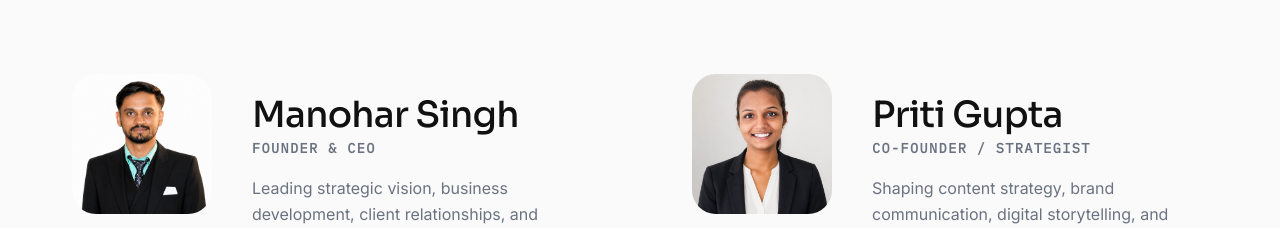
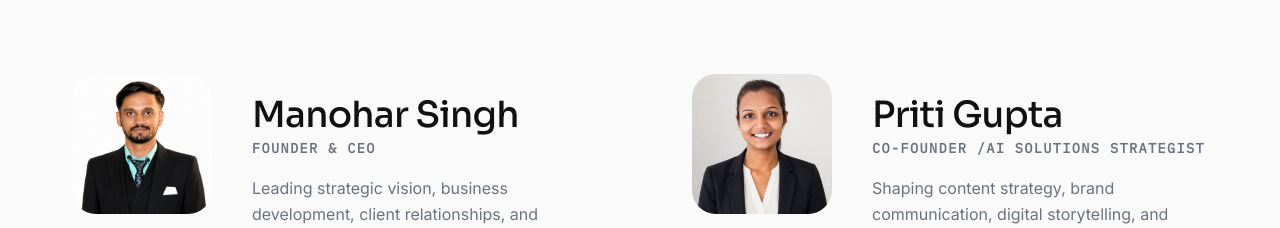
Before and after one commit to Manoharaya/codex-new, a React (Vite) app: page /about in a window 1280 px wide. Shown: the part 2460-2688 px from the top of the page. Built offline with nearby package versions, Linux system fonts and the light colour scheme.

Commit message:
fix: update Priti's role in about page

```diff
--- a/src/pages/About.jsx
+++ b/src/pages/About.jsx
@@ -100,7 +100,7 @@ const About = () => {
     {
       id: "priti",
       name: "Priti Gupta",
-      role: "CO-FOUNDER / STRATEGIST",
+      role: "CO-FOUNDER /AI SOLUTIONS STRATEGIST",
       image: "/priti-profile.jpg",
       desc: "Shaping content strategy, brand communication, digital storytelling, and technology clarity.",
       linkedin: "https://www.linkedin.com/in/priti-gupta-1b5a68217/",
```
